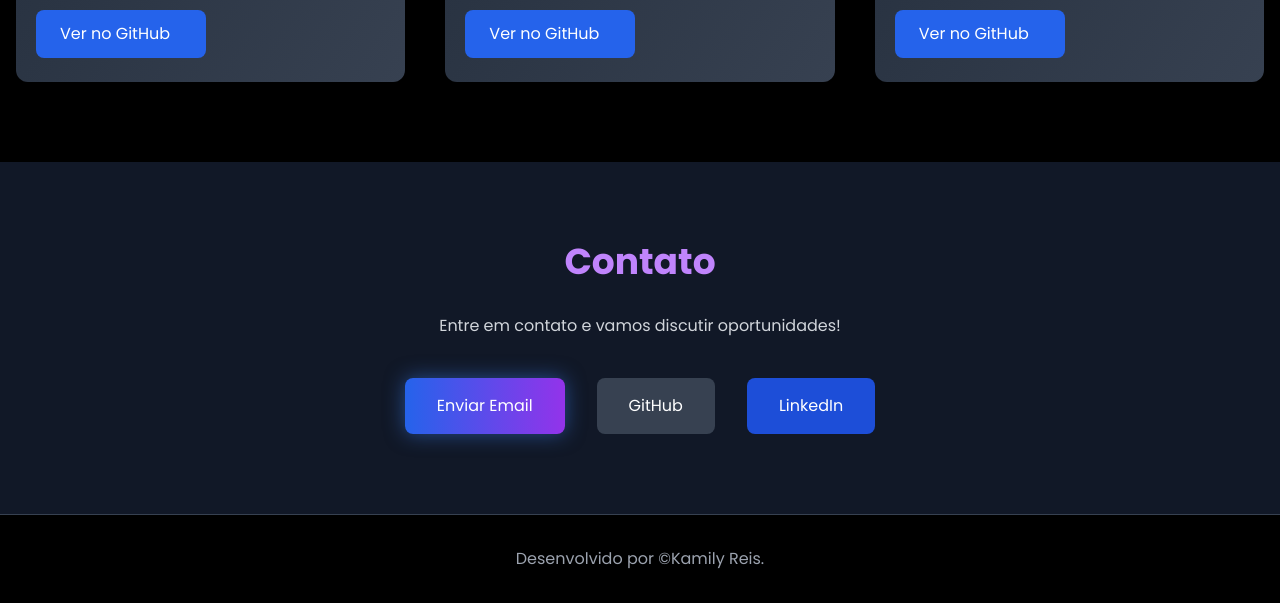
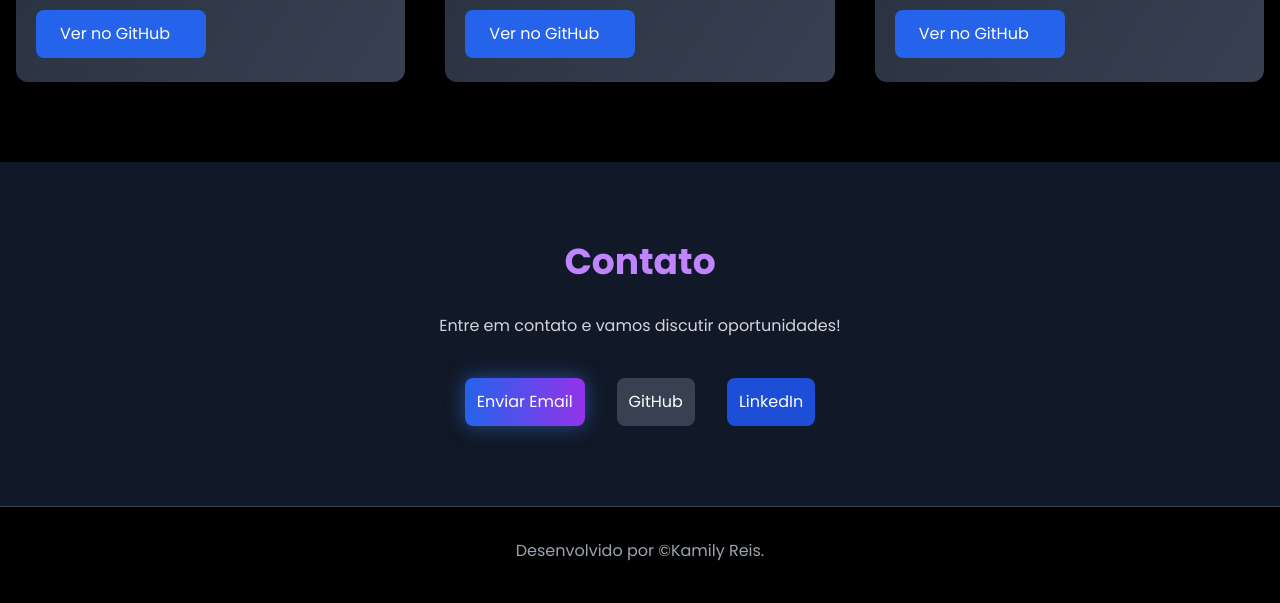
Before and after one commit to kamily327/portfolio-kamily, a plain HTML site: page index.html in a window 1280 px wide. Shown: the part 2795-3398 px from the top of the page. Drawn offline with nearby package versions, Linux system fonts and the light colour scheme.

Commit message:
Ajustes nos Botões de Contato

```diff
--- a/index.html
+++ b/index.html
@@ -239,9 +239,9 @@
             <h2 class="text-4xl font-bold mb-8 text-purple-400">Contato</h2>
             <p class="mb-10 text-gray-300">Entre em contato e vamos discutir oportunidades!</p>
             <div class="flex justify-center space-x-8">
-                <a href="mailto:kamilyreis219@gmail.com" class="bg-gradient-to-r from-blue-600 to-purple-600 text-white px-8 py-4 rounded-lg hover:scale-105 transition-transform glow">Enviar Email</a>
-                <a href="https://github.com/kamily327" class="bg-gray-700 text-white px-8 py-4 rounded-lg hover:bg-gray-600 transition-colors">GitHub</a>
-                <a href="https://www.linkedin.com/in/kamilyreis" class="bg-blue-700 text-white px-8 py-4 rounded-lg hover:bg-blue-800 transition-colors">LinkedIn</a>
+                <a href="mailto:kamilyreis219@gmail.com" class="bg-gradient-to-r from-blue-600 to-purple-600 text-white p-3  rounded-lg hover:scale-105 transition-transform glow">Enviar Email</a>
+                <a href="https://github.com/kamily327" class="bg-gray-700 text-whitep p-3 rounded-lg hover:bg-gray-600 transition-colors">GitHub</a>
+                <a href="https://www.linkedin.com/in/kamilyreis" class="bg-blue-700 text-white p-3 rounded-lg hover:bg-blue-800 transition-colors">LinkedIn</a>
             </div>
         </div>
     </section>
```
